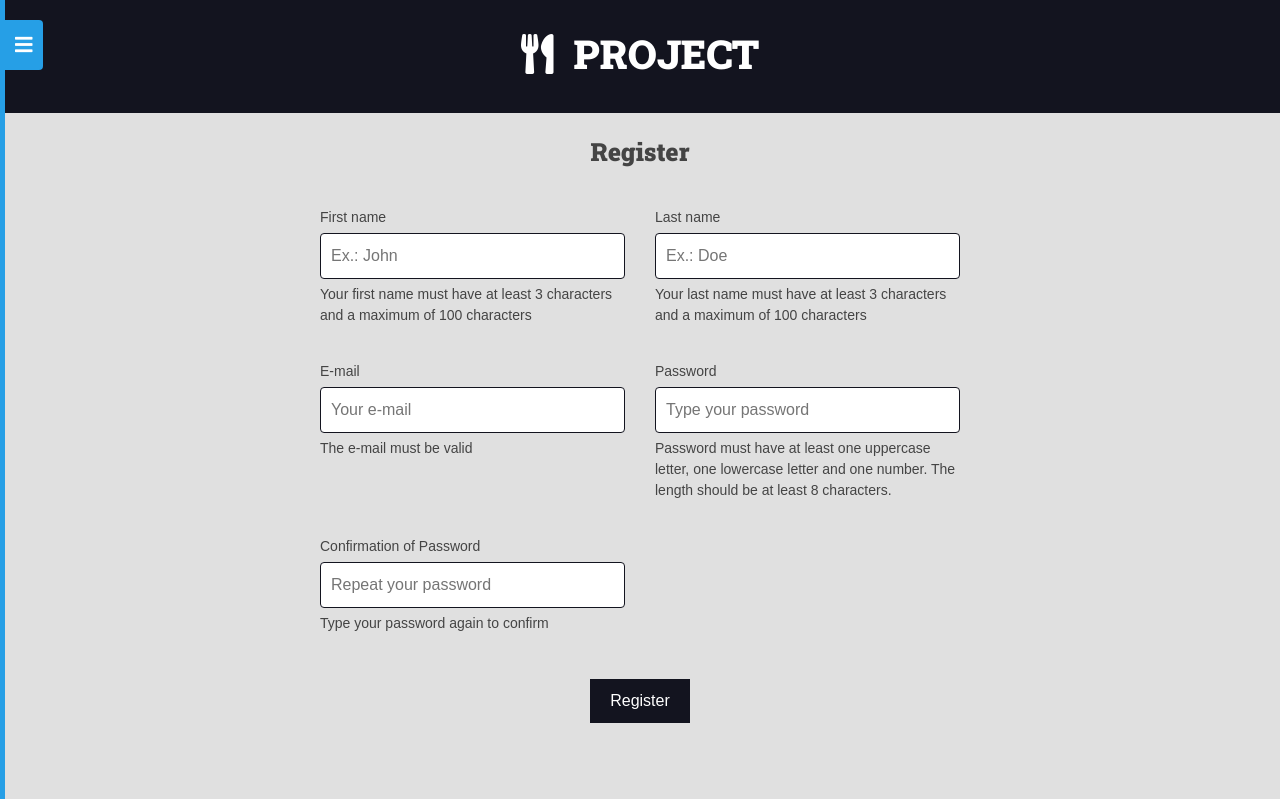
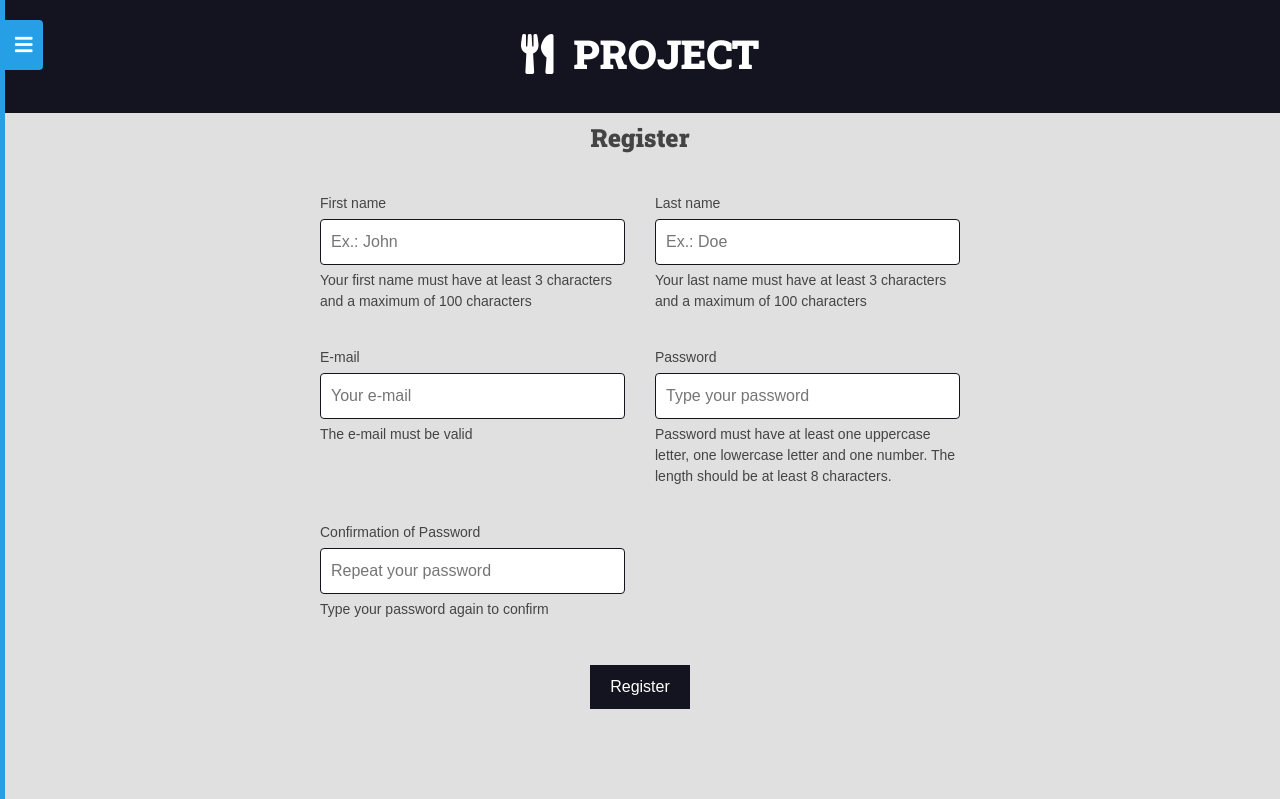
Before and after one commit to deargoth/recipes_site, a Django app: page /accounts/register/ in a window 1280 px wide. Shown: the top 799 px of the page. Run offline with Django 4.2, Linux system fonts and the light colour scheme; some libraries are stand-ins or nearby versions.

Commit message:
Fixing the import of partial html of messages and indentation

```diff
--- a/accounts/templates/accounts/register.html
+++ b/accounts/templates/accounts/register.html
@@ -5,9 +5,7 @@
 {% block title %}Register | {% endblock title %}
 
 {% block content %}
-<br>
-{% include 'global/partials/_messages.html' %}
-    <div class="main-content center container">
+<div class="main-content center container mt-3">
     <h1>Register</h1>
     {% if request.user.is_superuser %}
         <p class="lead">You are in this page as an admin!</p>
```
Lines whose indentation alone changed are shown as unchanged.
